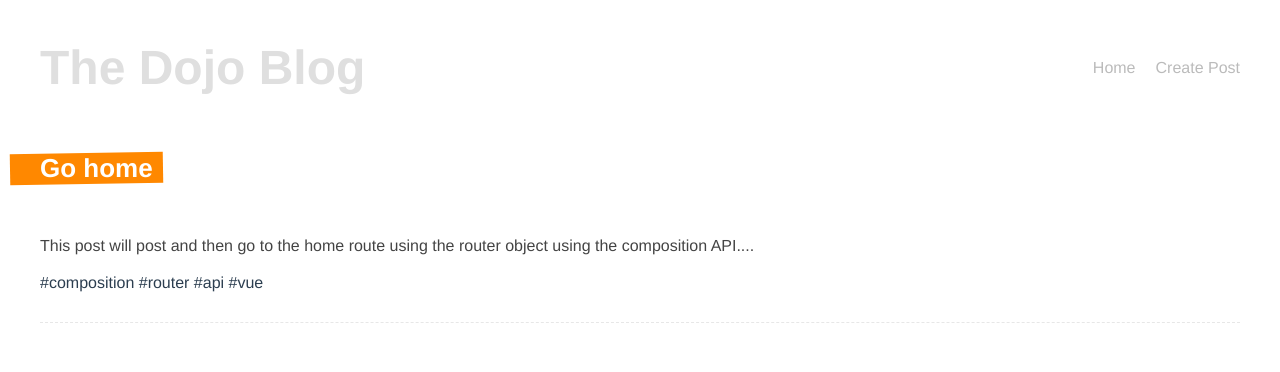
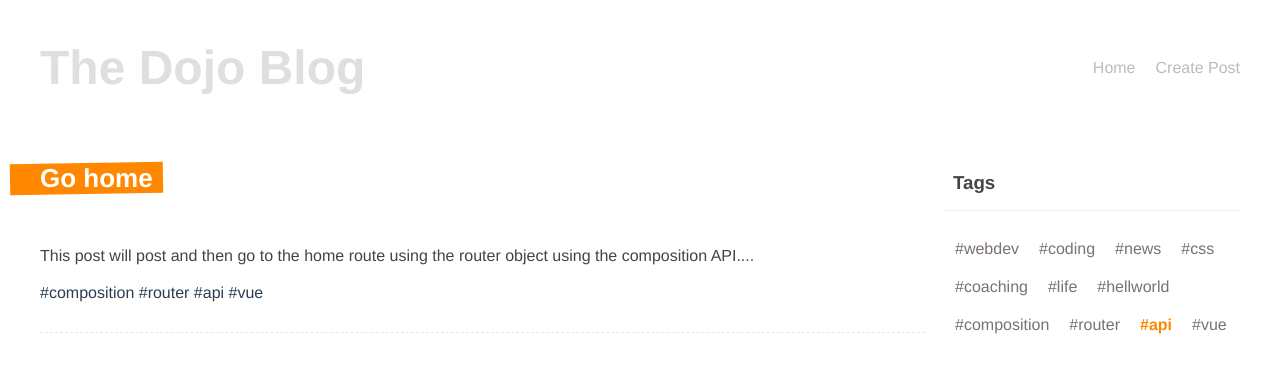
Before and after one commit to hsztan/vue-dojo-blog, a Vue app: page /tags/api in a window 1280 px wide. Shown: the top 372 px of the page. Built offline with nearby package versions, Linux system fonts and the light colour scheme; data requests are answered from the project's data file.

Commit message:
modifications in TagCloud

```diff
--- a/src/components/TagCloud.vue
+++ b/src/components/TagCloud.vue
@@ -0,0 +1,45 @@
+<template>
+  <div class="tag-cloud">
+    <h3>Tags</h3>
+    <div v-for="(tag, index) in tags" :key="index">
+      <router-link :to="{ name: 'Tag', params: { tag } }">
+        #{{ tag }}
+      </router-link>
+    </div>
+  </div>
+</template>
+
+<script>
+import useTags from '../composables/useTags'
+
+export default {
+  props: ['posts'],
+  setup(props) {
+    const tags = useTags(props.posts)
+    return { tags }
+  }
+}
+</script>
+
+<style>
+.tag-coud {
+  padding: 10px;
+}
+.tag-cloud h3 {
+  border-bottom: 1px solid #eee;
+  padding: 16px 8px;
+  color: #444;
+}
+.tag-cloud div {
+  display: inline-block;
+  padding: 10px;
+}
+.tag-cloud a {
+  color: rgb(122, 113, 113);
+  text-decoration: none;
+}
+.tag-cloud a.router-link-active {
+  color: #ff8800;
+  font-weight: bold;
+}
+</style>
--- /dev/null
+++ b/src/composables/useTags.js
@@ -0,0 +1,18 @@
+import { ref } from 'vue'
+
+const useTags = (posts) => {
+  const tags = ref([])
+  const tagSet = new Set()
+
+  posts.forEach((post) => {
+    post.tags.forEach((tag) => {
+      tagSet.add(tag)
+    })
+  })
+
+  tags.value = [...tagSet]
+
+  return tags
+}
+
+export default useTags
--- a/src/views/Details.vue
+++ b/src/views/Details.vue
@@ -17,7 +17,6 @@ export default {
   components: { Spinner },
   setup(props) {
     const route = useRoute()
-    console.log(route.params.id)
     const { post, error, load } = getPost()
     load(props.id)
     return { post, error }
--- a/src/views/Home.vue
+++ b/src/views/Home.vue
@@ -2,8 +2,9 @@
   <div class="home">
     <h1>Home</h1>
     <div v-if="error">{{ error }}</div>
-    <div v-if="posts.length">
+    <div v-if="posts.length" class="layout">
       <PostList :posts="posts" />
+      <TagCloud :posts="posts" />
     </div>
     <div v-else><Spinner /></div>
   </div>
@@ -13,10 +14,11 @@
 import getPosts from '../composables/getPosts'
 import PostList from '../components/PostList.vue'
 import Spinner from '../components/Spinner.vue'
+import TagCloud from '../components/TagCloud.vue'
 
 export default {
   name: 'Home',
-  components: { PostList, Spinner },
+  components: { PostList, Spinner, TagCloud },
   setup() {
     const { posts, error, load } = getPosts()
 
@@ -33,4 +35,9 @@ export default {
   margin: 0 auto;
   padding: 10px;
 }
+.layout {
+  display: grid;
+  grid-template-columns: 3fr 1fr;
+  gap: 20px;
+}
 </style>
--- a/src/views/Tag.vue
+++ b/src/views/Tag.vue
@@ -1,8 +1,9 @@
 <template>
   <div class="tag">
     <div v-if="error">{{ error }}</div>
-    <div v-if="posts.length">
+    <div v-if="posts.length" class="layout">
       <PostList :posts="postsWithTag" />
+      <TagCloud :posts="posts" />
     </div>
     <div v-else>
       <Spinner />
@@ -15,14 +16,14 @@ import { computed, ref } from 'vue'
 import { useRoute } from 'vue-router'
 import Spinner from '../components/Spinner.vue'
 import PostList from '../components/PostList.vue'
+import TagCloud from '../components/TagCloud.vue'
 import getPosts from '../composables/getPosts'
 
 export default {
-  components: { PostList, Spinner },
+  components: { PostList, Spinner, TagCloud },
   setup() {
     const route = useRoute()
     const { posts, error, load } = getPosts()
-    console.log(route.params.tag)
 
     load()
 
@@ -35,4 +36,10 @@ export default {
 }
 </script>
 
-<style></style>
+<style>
+.tag {
+  max-width: 1200px;
+  margin: 0 auto;
+  padding: 10px;
+}
+</style>
```
